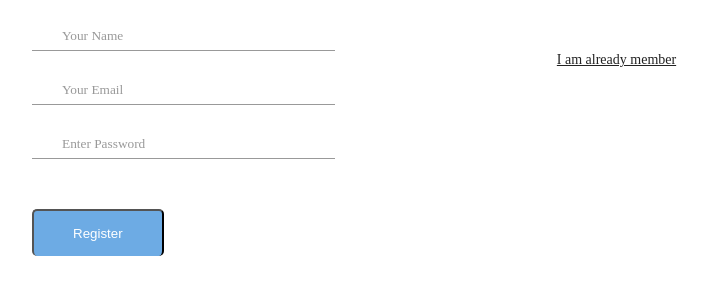
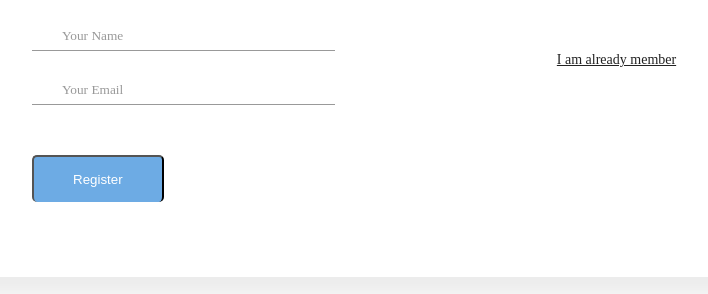
Before and after one commit to Olatisunkanmi/Help-Ninja, a website: page public/signup.html in a window 1280 px wide. Shown: the part 304-598 px from the top of the page, without its empty margins (267-975 px from the left). Drawn offline with nearby package versions, Linux system fonts and the light colour scheme; no server answers.

Commit message:
Update signup.html

```diff
--- a/public/signup.html
+++ b/public/signup.html
@@ -43,15 +43,6 @@
 										placeholder="Your Email"
 									/>
 								</div>
-								<div class="form-group">
-									<input
-										type="password"
-										name="pass"
-										required
-										id="pass"
-										placeholder="Enter Password"
-									/>
-								</div>
 
 								<div class="form-group">
 									<button
```
